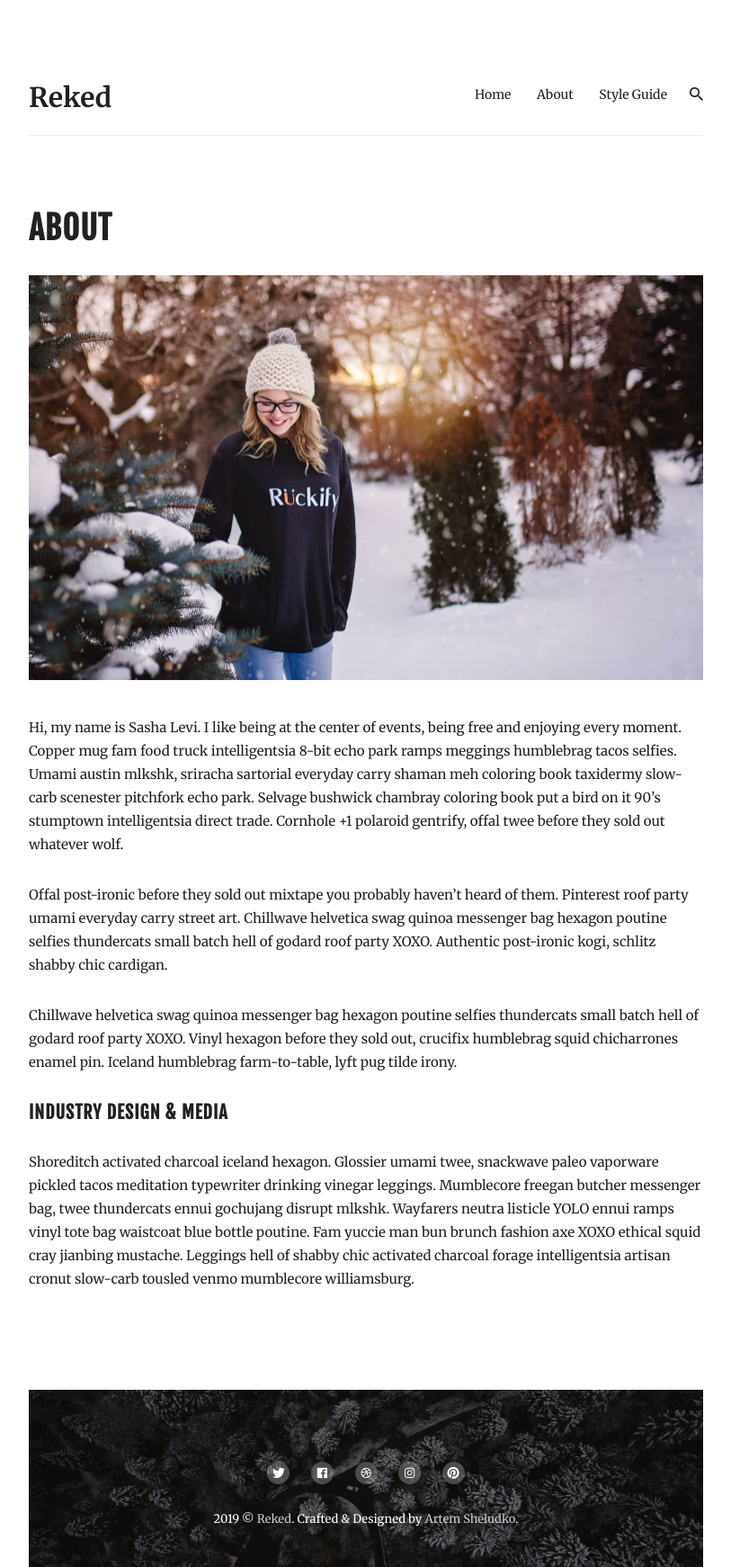
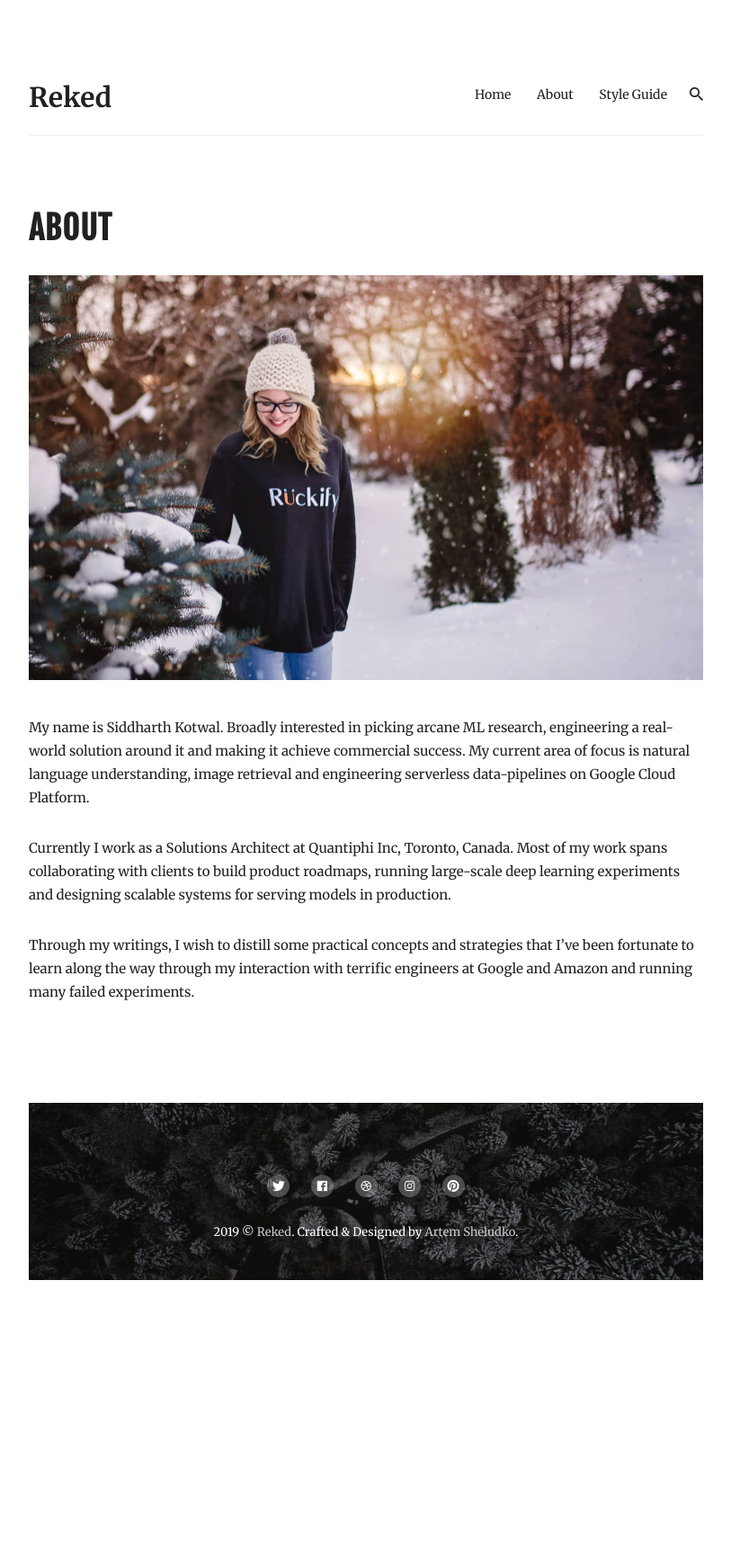
Before and after one commit to switchfootsid/siddharthkotwal, a Jekyll site: the page built from _pages/about.md, in a window 1280 px wide. Shown: the whole page at 90% size, without its empty margins (233-1046 px from the left). Built offline with Jekyll 4.4.1, drawn with Linux system fonts in a browser that asks for light colours; nearby versions of some CDN libraries; after the commit the page ends 1423 px from its top, so only the background shows below that.

Commit message:
Update about.md

```diff
--- a/_pages/about.md
+++ b/_pages/about.md
@@ -5,12 +5,8 @@ image: images/01.jpg
 layout: page
 ---
 
-Hi, my name is Sasha Levi. I like being at the center of events, being free and enjoying every moment. Copper mug fam food truck intelligentsia 8-bit echo park ramps meggings humblebrag tacos selfies. Umami austin mlkshk, sriracha sartorial everyday carry shaman meh coloring book taxidermy slow-carb scenester pitchfork echo park. Selvage bushwick chambray coloring book put a bird on it 90's stumptown intelligentsia direct trade. Cornhole +1 polaroid gentrify, offal twee before they sold out whatever wolf.
+My name is Siddharth Kotwal. Broadly interested in picking arcane ML research, engineering a real-world solution around it and making it achieve commercial success. My current area of focus is natural language understanding, image retrieval and engineering serverless data-pipelines on Google Cloud Platform.
 
-Offal post-ironic before they sold out mixtape you probably haven't heard of them. Pinterest roof party umami everyday carry street art. Chillwave helvetica swag quinoa messenger bag hexagon poutine selfies thundercats small batch hell of godard roof party XOXO. Authentic post-ironic kogi, schlitz shabby chic cardigan.
+Currently I work as a Solutions Architect at Quantiphi Inc, Toronto, Canada. Most of my work spans collaborating with clients to build product roadmaps, running large-scale deep learning experiments and designing scalable systems for serving models in production.
 
-Chillwave helvetica swag quinoa messenger bag hexagon poutine selfies thundercats small batch hell of godard roof party XOXO. Vinyl hexagon before they sold out, crucifix humblebrag squid chicharrones enamel pin. Iceland humblebrag farm-to-table, lyft pug tilde irony.
-
-#### Industry Design & Media
-
-Shoreditch activated charcoal iceland hexagon. Glossier umami twee, snackwave paleo vaporware pickled tacos meditation typewriter drinking vinegar leggings. Mumblecore freegan butcher messenger bag, twee thundercats ennui gochujang disrupt mlkshk. Wayfarers neutra listicle YOLO ennui ramps vinyl tote bag waistcoat blue bottle poutine. Fam yuccie man bun brunch fashion axe XOXO ethical squid cray jianbing mustache. Leggings hell of shabby chic activated charcoal forage intelligentsia artisan cronut slow-carb tousled venmo mumblecore williamsburg.
+Through my writings, I wish to distill some practical concepts and strategies that I’ve been fortunate to learn along the way through my interaction with terrific engineers at Google and Amazon and running many failed experiments.
```
